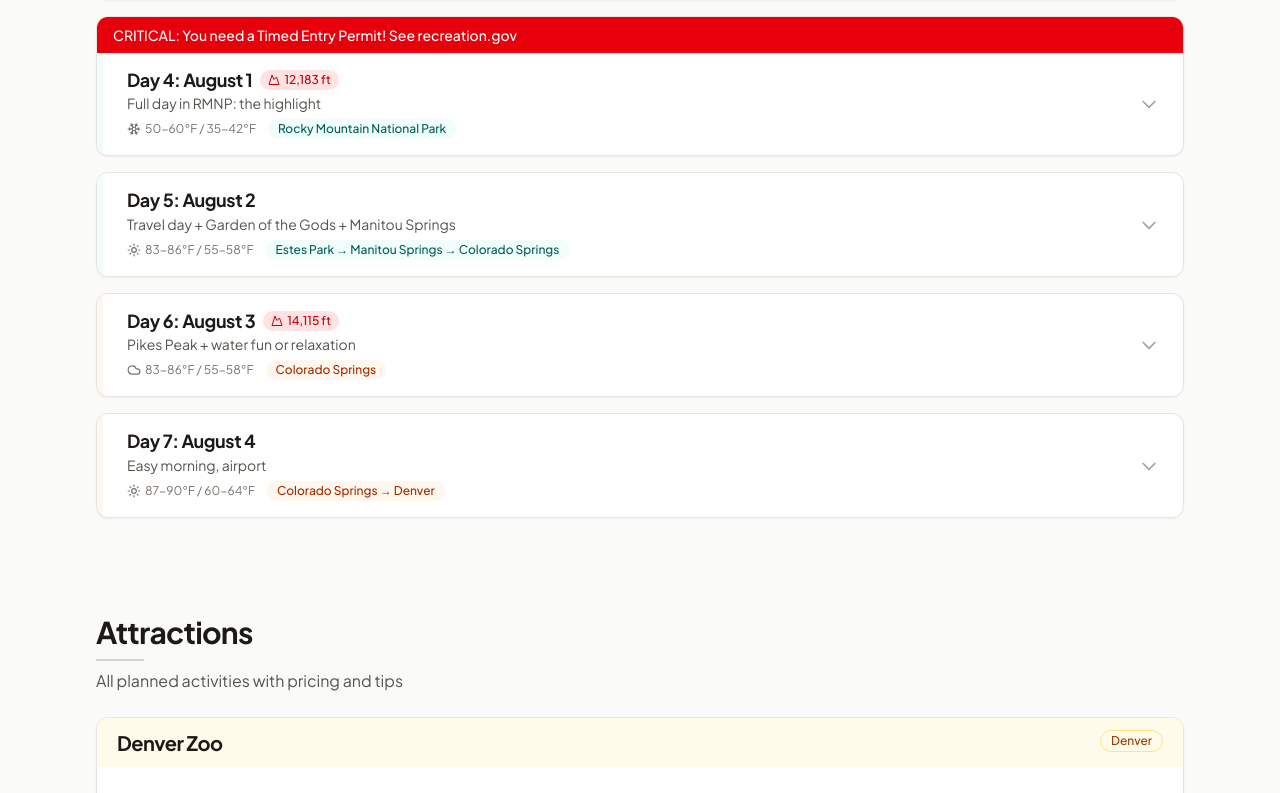
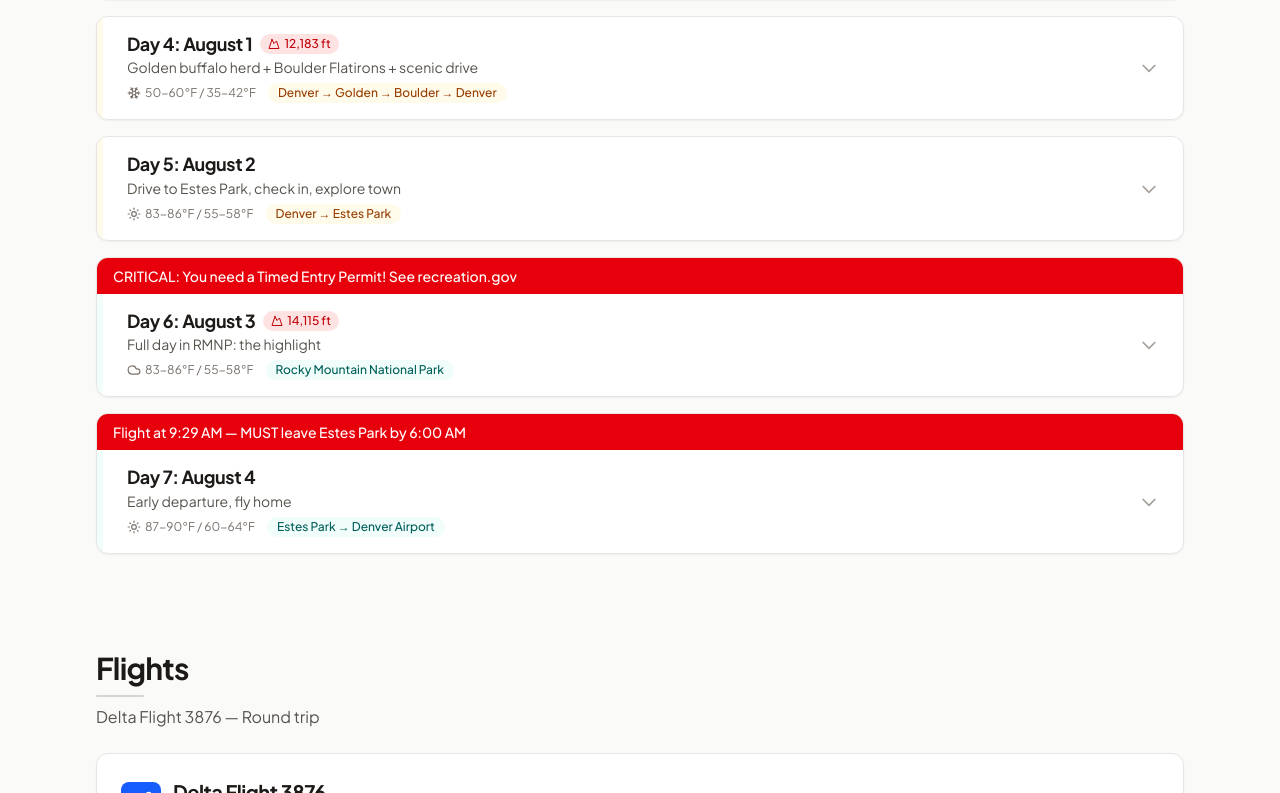
Before and after one commit to einfodas/colorado-trip, a Next.js app: page / in a window 1280 px wide. Shown: the part 2547-3340 px from the top of the page. Built offline with nearby package versions, Linux system fonts and the light colour scheme.

Commit message:
Add confirmed flights (Delta 3876) and hotels (DoubleTree Denver, Coyote Mountain Lodge Estes Park) — fix itinerary to match actual bookings

```diff
--- a/src/app/page.tsx
+++ b/src/app/page.tsx
@@ -8,6 +8,7 @@
 import DayTimeline from "@/components/timeline/DayTimeline";
 import AttractionCards from "@/components/attractions/AttractionCard";
 import HotelCards from "@/components/hotels/HotelCard";
+import FlightCard from "@/components/transport/FlightCard";
 import RestaurantCards from "@/components/dining/RestaurantCard";
 import CarRental from "@/components/transport/CarRental";
 import WeatherSafety from "@/components/safety/WeatherSafety";
@@ -36,6 +37,10 @@
 
         <Section id="itinerary" title="Day-by-Day Itinerary">
           <DayTimeline />
+        </Section>
+
+        <Section id="flights" title="Flights" subtitle="Delta Flight 3876 — Round trip">
+          <FlightCard />
         </Section>
 
         <Section id="attractions" title="Attractions" subtitle="All planned activities with pricing and tips">
--- /dev/null
+++ b/src/components/transport/FlightCard.tsx
@@ -0,0 +1,86 @@
+import { Plane, Clock, MapPin } from "lucide-react";
+import { flights } from "@/data/trip-data";
+
+export default function FlightCard() {
+  return (
+    <div className="space-y-6">
+      <div className="card p-6 bg-gradient-to-br from-blue-50 to-indigo-50 dark:from-blue-950/30 dark:to-indigo-950/30 border-2 border-blue-200 dark:border-blue-800">
+        <div className="flex items-center gap-3 mb-4">
+          <div className="p-2 bg-blue-600 dark:bg-blue-500 rounded-lg">
+            <Plane className="w-6 h-6 text-white" />
+          </div>
+          <div>
+            <h3 className="font-display text-xl font-normal tracking-tight text-stone-900 dark:text-stone-100">
+              Delta Flight 3876
+            </h3>
+            <p className="text-sm text-stone-600 dark:text-stone-400">
+              Round-trip bookings confirmed
+            </p>
+          </div>
+        </div>
+
+        <div className="space-y-6">
+          {flights.map((flight, idx) => (
+            <div key={idx} className="bg-white dark:bg-stone-900 rounded-lg p-4 shadow-sm border border-stone-200 dark:border-stone-700">
+              <div className="flex items-center justify-between mb-3">
+                <span className="text-xs font-semibold uppercase tracking-wide text-blue-600 dark:text-blue-400">
+                  {flight.date}
+                </span>
+                <span className="text-xs font-medium text-stone-500 dark:text-stone-400">
+                  Delta {flight.flightNumber}
+                </span>
+              </div>
+
+              <div className="flex items-center justify-between gap-4">
+                <div className="flex-1">
+                  <div className="flex items-center gap-2 mb-1">
+                    <MapPin className="w-4 h-4 text-stone-400" />
+                    <span className="text-lg font-semibold text-stone-900 dark:text-stone-100">
+                      {flight.from}
+                    </span>
+                  </div>
+                  <div className="flex items-center gap-2">
+                    <Clock className="w-4 h-4 text-stone-400" />
+                    <span className="text-base font-medium text-stone-700 dark:text-stone-300 tabular-nums">
+                      {flight.departure}
+                    </span>
+                  </div>
+                </div>
+
+                <div className="flex flex-col items-center px-4">
+                  <div className="w-16 h-0.5 bg-gradient-to-r from-blue-400 to-indigo-400 relative">
+                    <Plane className="w-4 h-4 text-blue-600 dark:text-blue-400 absolute -top-1.5 left-1/2 -translate-x-1/2 rotate-90" />
+                  </div>
+                  <span className="text-xs text-stone-500 dark:text-stone-400 mt-1">
+                    {idx === 0 ? "1h 23m" : "3h 15m"}
+                  </span>
+                </div>
+
+                <div className="flex-1 text-right">
+                  <div className="flex items-center justify-end gap-2 mb-1">
+                    <span className="text-lg font-semibold text-stone-900 dark:text-stone-100">
+                      {flight.to}
+                    </span>
+                    <MapPin className="w-4 h-4 text-stone-400" />
+                  </div>
+                  <div className="flex items-center justify-end gap-2">
+                    <span className="text-base font-medium text-stone-700 dark:text-stone-300 tabular-nums">
+                      {flight.arrival}
+                    </span>
+                    <Clock className="w-4 h-4 text-stone-400" />
+                  </div>
+                </div>
+              </div>
+            </div>
+          ))}
+        </div>
+
+        <div className="mt-6 p-4 bg-amber-50 dark:bg-amber-950/30 border border-amber-200 dark:border-amber-800 rounded-lg">
+          <p className="text-sm text-amber-900 dark:text-amber-200">
+            <strong>Important:</strong> Arrive at Denver International Airport at least 2 hours before departure. Allow extra time for car rental return.
+          </p>
+        </div>
+      </div>
+    </div>
+  );
+}
--- a/src/data/trip-data.ts
+++ b/src/data/trip-data.ts
@@ -10,6 +10,37 @@
   budgetRange: "$2,540 – $4,200 (excl. flights)",
   baseCities: "Denver (3 nights) + Estes Park (3 nights)",
 };
+
+export type Flight = {
+  airline: string;
+  flightNumber: string;
+  from: string;
+  to: string;
+  departure: string;
+  arrival: string;
+  date: string;
+};
+
+export const flights: Flight[] = [
+  {
+    airline: "Delta",
+    flightNumber: "3876",
+    from: "Austin (AUS)",
+    to: "Denver (DEN)",
+    departure: "7:25 AM",
+    arrival: "8:48 AM",
+    date: "Wed, Jul 29",
+  },
+  {
+    airline: "Delta",
+    flightNumber: "3876",
+    from: "Denver (DEN)",
+    to: "Austin (AUS)",
+    departure: "9:29 AM",
+    arrival: "12:44 PM",
+    date: "Tue, Aug 4",
+  },
+];
 
 export type TimelineItem = {
   time: string;
@@ -69,28 +100,64 @@
     day: 3,
     date: "July 31",
     dayName: "Friday",
-    theme: "Scenic drive, buffalo herd, Flatirons, settle into mountains",
-    location: "Denver → Golden → Boulder → Estes Park",
+    theme: "Full Denver day: zoo, museum, relaxation",
+    location: "Denver",
     timeline: [
-      { time: "8:00 AM", activity: "Hotel breakfast + checkout", notes: "" },
+      { time: "8:00 AM", activity: "Hotel breakfast", notes: "" },
+      { time: "9:00 AM", activity: "Denver Zoo", notes: "3-4 hrs. Arrive early, animals active in morning", mapUrl: "https://maps.google.com/?q=2900+E+23rd+Ave,+Denver,+CO+80205", pricing: "Adults ~$25, Children ~$19, Under 3 Free, Parking ~$10" },
+      { time: "12:30 PM", activity: "Lunch at zoo or nearby", notes: "Zoo has food courts" },
+      { time: "2:00 PM", activity: "Denver Museum of Nature & Science", notes: "2-3 hrs. DINOSAURS! Planetarium, IMAX, hands-on exhibits. RIGHT NEXT DOOR to the zoo (5-min walk, both in City Park)", mapUrl: "https://maps.google.com/?q=2001+Colorado+Blvd,+Denver,+CO+80205", pricing: "Adults ~$20, Children ~$15, Under 3 Free, IMAX ~$7-8" },
+      { time: "5:00 PM", activity: "Return to hotel, rest/pool time", notes: "" },
+      { time: "6:30 PM", activity: "Dinner", notes: "See Denver dining options" },
+    ],
+    driving: "Hotel → Zoo (~15 min) → Museum (~5 min walk) → Hotel (~15 min)",
+    totalDriving: "~30 min",
+  },
+  {
+    day: 4,
+    date: "August 1",
+    dayName: "Saturday",
+    theme: "Golden buffalo herd + Boulder Flatirons + scenic drive",
+    location: "Denver → Golden → Boulder → Denver",
+    timeline: [
+      { time: "8:00 AM", activity: "Hotel breakfast", notes: "" },
       { time: "9:00 AM", activity: "Drive to Golden, CO", notes: "~30 min from Denver", mapUrl: "https://maps.google.com/?q=Golden,+CO" },
       { time: "9:30 AM", activity: "Lookout Mountain + Buffalo Herd", notes: "FREE! Wild buffalo herd roaming on Lookout Mountain. Drive up, see buffalo from the car. Aria will LOVE this. Also: Lariat Loop scenic drive", mapUrl: "https://maps.google.com/?q=Lookout+Mountain,+Golden,+CO+80403", pricing: "Free" },
       { time: "10:30 AM", activity: "Drive Golden → Boulder", notes: "~20 min" },
       { time: "10:45 AM", activity: "Boulder Flatirons at Chautauqua Park", notes: "Easy 1-mile loop trail, stunning rock formations, kid-friendly. Free.", mapUrl: "https://maps.google.com/?q=Chautauqua+Park,+Boulder,+CO+80302", pricing: "Free" },
       { time: "12:00 PM", activity: "Lunch on Pearl Street Mall (Boulder)", notes: "Outdoor pedestrian mall, street performers, lots of food options", mapUrl: "https://maps.google.com/?q=Pearl+Street+Mall,+Boulder,+CO+80302", pricing: "~$20-35 family" },
-      { time: "1:30 PM", activity: "Drive Boulder → Estes Park", notes: "~45 min via CO-66/CO-7, scenic route through the foothills" },
-      { time: "2:30 PM", activity: "Check into Estes Park hotel", notes: "", mapUrl: "https://maps.google.com/?q=2515+Tunnel+Rd,+Estes+Park,+CO+80517" },
-      { time: "3:30 PM", activity: "Estes Park downtown", notes: "Walk around, fudge shops, taffy, souvenir. Aria will love the candy stores", mapUrl: "https://maps.google.com/?q=Downtown+Estes+Park,+CO+80517" },
+      { time: "1:30 PM", activity: "Drive back to Denver", notes: "~45 min via US-36" },
+      { time: "2:30 PM", activity: "Return to hotel, rest/pool time", notes: "Pack for tomorrow's drive to Estes Park" },
+      { time: "4:00 PM", activity: "Denver Union Station (optional)", notes: "Free to walk around, kid-friendly fountains, ice cream at Milkbox Ice Creamery inside", mapUrl: "https://maps.google.com/?q=1701+Wynkoop+St,+Denver,+CO+80202", pricing: "Free" },
+      { time: "6:30 PM", activity: "Dinner at Illegal Pete's (LoDo)", notes: "Casual, affordable, kid-approved burritos", mapUrl: "https://maps.google.com/?q=1410+Larimer+St,+Denver,+CO+80202", pricing: "~$25-35 family" },
+      { time: "8:00 PM", activity: "Early bedtime", notes: "Big day tomorrow: drive to Estes Park" },
+    ],
+    driving: "Denver → Golden (30 min) → Boulder (20 min) → Denver (45 min)",
+    totalDriving: "~1.5 hrs",
+  },
+  {
+    day: 5,
+    date: "August 2",
+    dayName: "Sunday",
+    theme: "Drive to Estes Park, check in, explore town",
+    location: "Denver → Estes Park",
+    timeline: [
+      { time: "8:00 AM", activity: "Hotel breakfast + checkout", notes: "Check out by 11 AM" },
+      { time: "10:00 AM", activity: "Drive Denver → Estes Park", notes: "~1.5 hrs via I-25 N to US-34 W", mapUrl: "https://maps.google.com/?q=Estes+Park,+CO+80517" },
+      { time: "11:30 AM", activity: "Early lunch in Estes Park", notes: "Grab lunch before hotel check-in", mapUrl: "https://maps.google.com/?q=Downtown+Estes+Park,+CO+80517" },
+      { time: "12:30 PM", activity: "Estes Park downtown", notes: "Walk around, fudge shops, taffy, souvenir. Aria will love the candy stores", mapUrl: "https://maps.google.com/?q=Downtown+Estes+Park,+CO+80517" },
+      { time: "2:00 PM", activity: "Lake Estes", notes: "Walk the 3.3-mile paved path (do a section), or rent a paddle boat from Lake Estes Marina. Mini golf nearby", mapUrl: "https://maps.google.com/?q=Lake+Estes,+Estes+Park,+CO+80517", pricing: "Paddle boat ~$20/hr, Mini golf ~$8-10" },
+      { time: "4:00 PM", activity: "Check into Coyote Mountain Lodge", notes: "Itinerary #1658112994707402, PIN 5308", mapUrl: "https://maps.google.com/?q=1340+Big+Thompson+Ave,+Estes+Park,+CO+80517" },
       { time: "5:00 PM", activity: "Estes Park Aerial Tramway (optional)", notes: "Ride to top of Prospect Mountain for panoramic views", mapUrl: "https://maps.google.com/?q=Estes+Park+Aerial+Tramway,+Estes+Park,+CO+80517", pricing: "Adults ~$18, Children (6-11) ~$10" },
       { time: "7:00 PM", activity: "Dinner in Estes Park", notes: "See Estes Park dining options" },
     ],
-    driving: "Denver → Golden (30 min) → Boulder (20 min) → Estes Park (45 min)",
-    totalDriving: "~1.5 hrs",
+    driving: "Denver → Estes Park (~1.5 hrs) + local driving",
+    totalDriving: "~2 hrs",
   },
   {
-    day: 4,
-    date: "August 1",
-    dayName: "Saturday",
+    day: 6,
+    date: "August 3",
+    dayName: "Monday",
     theme: "Full day in RMNP: the highlight",
     location: "Rocky Mountain National Park",
     timeline: [
@@ -103,67 +170,29 @@
       { time: "1:00 PM", activity: "Lily Lake", notes: "Easy 0.8-mile flat loop. Beautiful lily pads, very kid-friendly", mapUrl: "https://maps.google.com/?q=Lily+Lake,+Rocky+Mountain+National+Park,+CO" },
       { time: "2:30 PM", activity: "Return to Estes Park", notes: "" },
       { time: "3:30 PM", activity: "Rest/pool time at hotel", notes: "Aria will be tired" },
-      { time: "5:00 PM", activity: "Lake Estes", notes: "Walk the 3.3-mile paved path (do a section), or rent a paddle boat from Lake Estes Marina. Mini golf nearby", mapUrl: "https://maps.google.com/?q=Lake+Estes,+Estes+Park,+CO+80517", pricing: "Paddle boat ~$20/hr, Mini golf ~$8-10" },
-      { time: "7:00 PM", activity: "Dinner", notes: "" },
+      { time: "5:00 PM", activity: "Pack for tomorrow's early departure", notes: "Flight at 9:29 AM — need to be at DEN by 7:30 AM" },
+      { time: "6:30 PM", activity: "Farewell dinner in Estes Park", notes: "" },
     ],
     driving: "Estes Park → Bear Lake (~15 min) → internal park driving (~30 min) → back to Estes Park",
     totalDriving: "~1 hr in park + 30 min round trip",
     critical: "CRITICAL: You need a Timed Entry Permit! See recreation.gov",
   },
   {
-    day: 5,
-    date: "August 2",
-    dayName: "Sunday",
-    theme: "Travel day + Garden of the Gods + Manitou Springs",
-    location: "Estes Park → Manitou Springs → Colorado Springs",
-    timeline: [
-      { time: "8:00 AM", activity: "Breakfast + checkout", notes: "" },
-      { time: "9:00 AM", activity: "Drive Estes Park → Manitou Springs", notes: "~2 hrs via US-36 to I-25" },
-      { time: "11:00 AM", activity: "Manitou Springs", notes: "Quirky mountain town. Let Aria try the natural mineral springs (free, fun bubbling water). Browse penny arcades and candy shops", mapUrl: "https://maps.google.com/?q=Manitou+Springs,+CO+80829", pricing: "Mineral springs: Free" },
-      { time: "11:30 AM", activity: "Manitou Cliff Dwellings", notes: "Ancient Anasazi cliff dwellings (replica but impressive). Short walk, kid-friendly. ~$10 adults, ~$5 children", mapUrl: "https://maps.google.com/?q=Manitou+Cliff+Dwellings,+Manitou+Springs,+CO", pricing: "Adults ~$10, Children ~$5" },
-      { time: "12:30 PM", activity: "Lunch in Manitou Springs", notes: "Front Range BBQ or any caf\u00e9 along Ca\u00f1on Ave", mapUrl: "https://maps.google.com/?q=Front+Range+BBQ,+Manitou+Springs,+CO", pricing: "~$25-35 family" },
-      { time: "1:30 PM", activity: "Drive to Garden of the Gods", notes: "~10 min from Manitou Springs" },
-      { time: "1:45 PM", activity: "Garden of the Gods", notes: "FREE! 1.5-2 hrs. Easy paved trails, dramatic red rock formations. Visitor Center has interactive exhibits", mapUrl: "https://maps.google.com/?q=1805+N+30th+St,+Colorado+Springs,+CO+80904", pricing: "Free" },
-      { time: "3:30 PM", activity: "Check into Colorado Springs hotel", notes: "", mapUrl: "https://maps.google.com/?q=Colorado+Springs,+CO" },
-      { time: "4:00 PM", activity: "Cheyenne Mountain Zoo", notes: "2-3 hrs. Giraffe feeding, monkey exhibit, playground, built into mountainside", mapUrl: "https://maps.google.com/?q=4250+Cheyenne+Mountain+Zoo+Rd,+Colorado+Springs,+CO+80906", pricing: "Adults ~$24, Children ~$18, Under 3 Free" },
-      { time: "6:30 PM", activity: "Dinner", notes: "" },
-    ],
-    driving: "Estes Park → Manitou Springs (~2 hrs) → Garden of the Gods (10 min) → Hotel (~15 min)",
-    totalDriving: "~2.5 hrs",
-  },
-  {
-    day: 6,
-    date: "August 3",
-    dayName: "Monday",
-    theme: "Pikes Peak + water fun or relaxation",
-    location: "Colorado Springs",
-    timeline: [
-      { time: "7:30 AM", activity: "Early breakfast", notes: "" },
-      { time: "8:30 AM", activity: "Pikes Peak: drive or cog railway", notes: "Option A: Highway (~$15/person, self-drive). Option B: Cog Railway (~$55 adults, ~$28 children, 3 hrs). For Aria, the Cog Railway is more memorable", mapUrl: "https://maps.google.com/?q=Pikes+Peak,+Colorado", pricing: "Self-drive ~$15/person | Cog Railway ~$55 adult / ~$28 child" },
-      { time: "12:00 PM", activity: "Return to base", notes: "" },
-      { time: "1:00 PM", activity: "Lunch", notes: "" },
-      { time: "2:30 PM", activity: "CHOICE: Water activity", notes: "Option A: Boulder Creek Splash Park (FREE, downtown Colorado Springs). Option B: Hotel pool relaxation. Option C: Champion Landing Waterpark (Woodland Park, ~40 min)", mapUrl: "https://maps.google.com/?q=Boulder+Creek+Splash+Park,+Colorado+Springs,+CO", pricing: "Boulder Creek: Free | Waterpark: ~$25-30" },
-      { time: "4:30 PM", activity: "Old Colorado City", notes: "Walk around, antique shops, ice cream at Marble Bag", mapUrl: "https://maps.google.com/?q=Old+Colorado+City,+Colorado+Springs,+CO" },
-      { time: "6:30 PM", activity: "Farewell dinner", notes: "" },
-    ],
-    driving: "Hotel → Pikes Peak (~30 min) → local → hotel",
-    totalDriving: "~1.5 hrs",
-  },
-  {
     day: 7,
     date: "August 4",
     dayName: "Tuesday",
-    theme: "Easy morning, airport",
-    location: "Colorado Springs → Denver",
+    theme: "Early departure, fly home",
+    location: "Estes Park → Denver Airport",
     timeline: [
-      { time: "8:00 AM", activity: "Breakfast + checkout", notes: "" },
-      { time: "9:00 AM", activity: "Drive Colorado Springs → DEN", notes: "~1 hr 15 min" },
-      { time: "10:30 AM", activity: "Optional: Outlets at Castle Rock", notes: "40 min south of DEN, last-minute shopping (if flight is afternoon/evening)", mapUrl: "https://maps.google.com/?q=Outlets+at+Castle+Rock,+Castle+Rock,+CO", pricing: "Free entry" },
-      { time: "12:00 PM", activity: "Arrive DEN, return car", notes: "Allow 30 min for car return", mapUrl: "https://maps.google.com/?q=Denver+International+Airport,+8500+Pe%C3%B1a+Blvd,+Denver,+CO+80249" },
-      { time: "1:00 PM", activity: "Terminal, lunch, board flight", notes: "" },
+      { time: "5:30 AM", activity: "Early checkout from Coyote Mountain Lodge", notes: "Check out by 6:00 AM latest" },
+      { time: "6:00 AM", activity: "Drive Estes Park → DEN Airport", notes: "~1.5 hrs via US-34 E to I-25 S. Leave by 6 AM to arrive by 7:30 AM", mapUrl: "https://maps.google.com/?q=Denver+International+Airport,+8500+Pe%C3%B1a+Blvd,+Denver,+CO+80249" },
+      { time: "7:30 AM", activity: "Arrive DEN, return rental car", notes: "Allow 30 min for car return + shuttle to terminal" },
+      { time: "8:00 AM", activity: "Terminal, security, breakfast", notes: "Grab quick breakfast at airport" },
+      { time: "9:29 AM", activity: "Flight Delta 3876: DEN → AUS", notes: "Arrives Austin 12:44 PM" },
     ],
-    driving: "Colorado Springs → DEN (1 hr 15 min)",
-    totalDriving: "~1.25 hrs",
+    driving: "Estes Park → DEN (1.5 hrs)",
+    totalDriving: "~1.5 hrs",
+    critical: "Flight at 9:29 AM — MUST leave Estes Park by 6:00 AM",
   },
 ];
 
@@ -463,78 +492,46 @@
   city: string;
   highlight?: string;
   mapUrl?: string;
+  confirmed?: boolean;
+  checkIn?: string;
+  checkOut?: string;
+  confirmationNo?: string;
 };
 
 export const hotels: Hotel[] = [
-  // Denver
+  // Denver — CONFIRMED BOOKING
   {
-    name: "Embassy Suites by Hilton Denver Southeast",
-    address: "8501 E Belleview Ave, Greenwood Village, CO 80111",
-    why: "Free hot breakfast, free evening reception (drinks + snacks), indoor pool, suites with separate living area (space for Aria), near I-25",
-    rate: "$180-250/night (July peak)",
-    distanceToAttraction: "~20 min to Denver Zoo",
+    name: "DoubleTree By Hilton Hotel Denver",
+    address: "3203 Quebec St, Denver, CO 80207",
+    why: "Confirmed booking. Full-service Hilton with indoor pool, restaurant, free WiFi. Near Cherry Creek and Denver Zoo",
+    rate: "Booked",
+    distanceToAttraction: "~15 min to Denver Zoo",
     booking: "https://www.hilton.com",
     bookingLabel: "hilton.com",
     city: "Denver",
-    highlight: "Free breakfast + evening reception saves ~$50-70/day for family",
-    mapUrl: "https://maps.google.com/?q=8501+E+Belleview+Ave,+Greenwood+Village,+CO+80111",
+    highlight: "CONFIRMED: Jul 29 – Aug 2 (4 nights). Itinerary #73485184920880",
+    mapUrl: "https://maps.google.com/?q=3203+Quebec+St,+Denver,+CO+80207",
+    confirmed: true,
+    checkIn: "Wed, Jul 29, 4:00 PM",
+    checkOut: "Sun, Aug 2, 11:00 AM",
+    confirmationNo: "73485184920880",
   },
+  // Estes Park — CONFIRMED BOOKING
   {
-    name: "Hampton Inn Denver Downtown",
-    address: "1450 Delaware St, Denver, CO 80204",
-    why: "Free hot breakfast, indoor pool, downtown location (walk to Union Station), modern rooms",
-    rate: "$170-230/night",
-    distanceToAttraction: "~10 min to Denver Zoo",
-    booking: "https://www.hilton.com",
-    bookingLabel: "hilton.com",
-    city: "Denver",
-    mapUrl: "https://maps.google.com/?q=1450+Delaware+St,+Denver,+CO+80204",
-  },
-  {
-    name: "Homewood Suites by Hilton Denver Tech Center",
-    address: "4444 S Syracuse St, Denver, CO 80237",
-    why: "Free breakfast, evening social (Mon-Thu), full kitchen in suites (save money on meals), indoor pool",
-    rate: "$160-220/night",
-    distanceToAttraction: "~20 min to DEN",
-    booking: "https://www.hilton.com",
-    bookingLabel: "hilton.com",
-    city: "Denver",
-    highlight: "Kitchenette saves money on meals",
-    mapUrl: "https://maps.google.com/?q=4444+S+Syracuse+St,+Denver,+CO+80237",
-  },
-  // Estes Park
-  {
-    name: "YMCA of the Rockies: Estes Park Center",
-    address: "2515 Tunnel Rd, Estes Park, CO 80517",
-    why: "THE family destination in Estes Park. Cabin-style lodging, massive activities program (mini golf, horseback riding, arts & crafts, swimming pool, playground, organized kids activities), beautiful mountain setting, very affordable",
-    rate: "$150-250/night (cabins sleep 4-8)",
+    name: "Coyote Mountain Lodge",
+    address: "1340 Big Thompson Ave, Estes Park, CO 80517",
+    why: "Confirmed booking. Mountain lodge setting, walking distance to downtown Estes Park, heated outdoor pool",
+    rate: "Booked",
     distanceToAttraction: "~10 min to RMNP entrance",
-    booking: "https://www.ymcarocks.org",
-    bookingLabel: "ymcarocks.org",
+    booking: "https://www.coyotemountainlodge.com",
+    bookingLabel: "coyotemountainlodge.com",
     city: "Estes Park",
-    highlight: "Best for families: tons of kid activities on-site. BOOK EARLY, fills up fast",
-    mapUrl: "https://maps.google.com/?q=2515+Tunnel+Rd,+Estes+Park,+CO+80517",
-  },
-  {
-    name: "Holiday Inn Estes Park",
-    address: "1635 W Highway 34, Estes Park, CO 80517",
-    why: "Reliable chain, indoor pool, free breakfast, restaurant on-site, walking distance to town",
-    rate: "$180-280/night (July peak)",
-    distanceToAttraction: "~5 min to RMNP entrance",
-    booking: "https://www.ihg.com",
-    bookingLabel: "ihg.com",
-    city: "Estes Park",
-    mapUrl: "https://maps.google.com/?q=1635+W+Highway+34,+Estes+Park,+CO+80517",
-  },
-  {
-    name: "Silver Moon Inn",
-    address: "200 W Riverside Dr, Estes Park, CO 80517",
-    why: "Riverfront location, heated outdoor pool, free breakfast, spacious rooms, walking distance to downtown",
-    rate: "$170-250/night",
-    booking: "https://www.silvermooninn.com",
-    bookingLabel: "silvermooninn.com",
-    city: "Estes Park",
-    mapUrl: "https://maps.google.com/?q=200+W+Riverside+Dr,+Estes+Park,+CO+80517",
+    highlight: "CONFIRMED: Aug 2 – Aug 4 (2 nights). Booking #1658112994707402",
+    mapUrl: "https://maps.google.com/?q=1340+Big+Thompson+Ave,+Estes+Park,+CO+80517",
+    confirmed: true,
+    checkIn: "Sun, Aug 2, 4:00 PM",
+    checkOut: "Tue, Aug 4, 11:00 AM",
+    confirmationNo: "1658112994707402",
   },
 ];
 
```
Also changed, not shown: src/components/hotels/HotelCard.tsx (+64 -13 lines).
